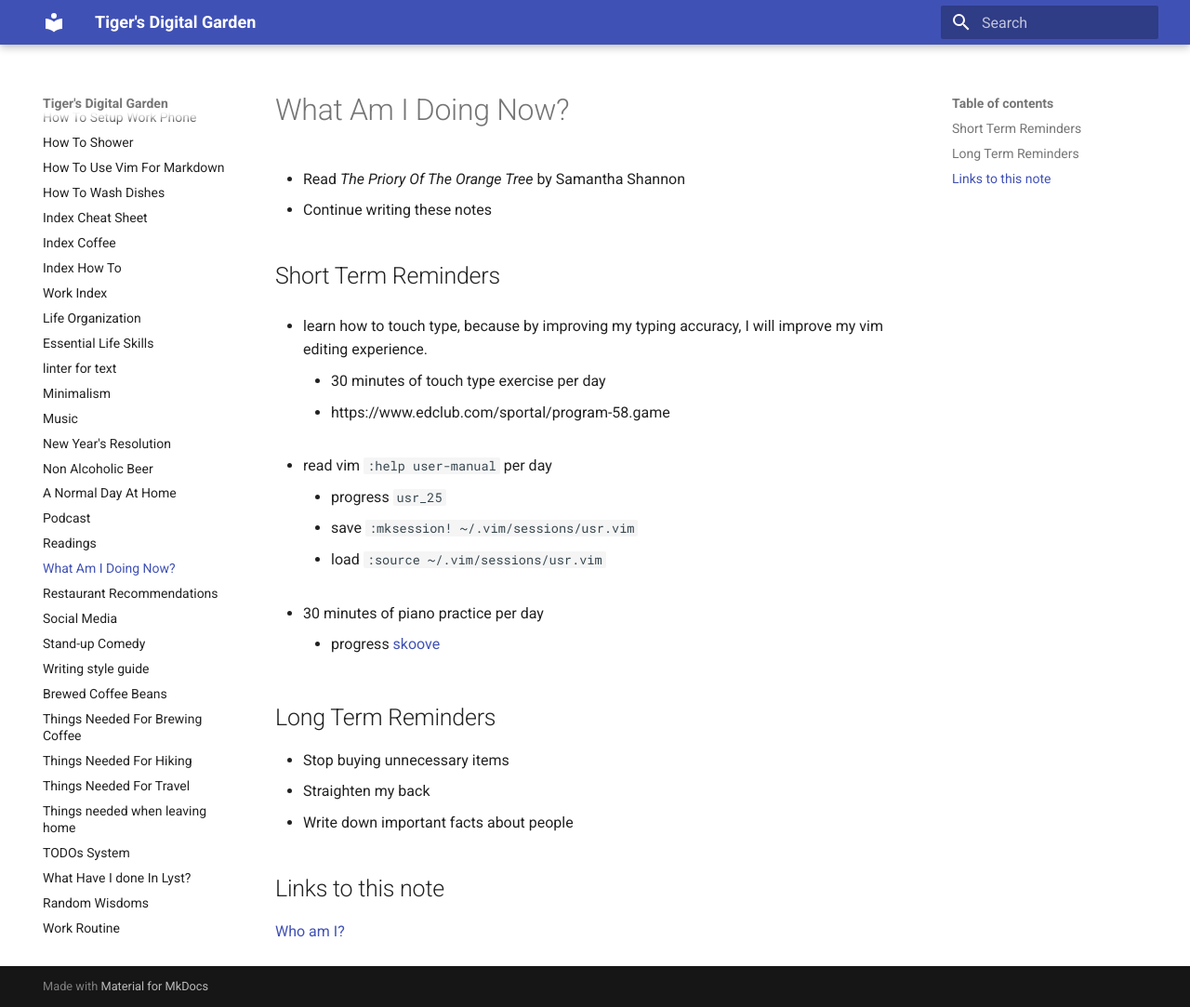
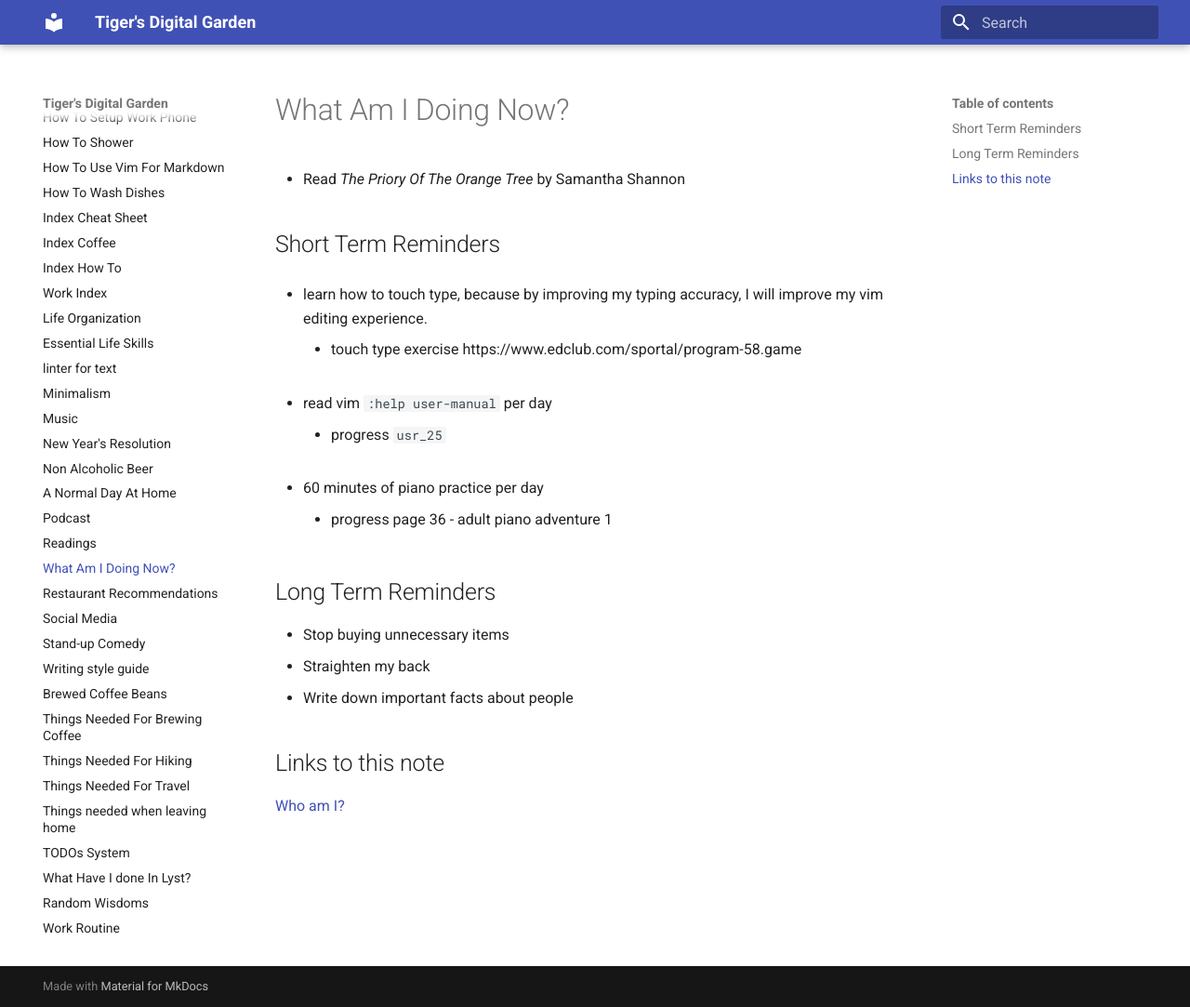
Before and after one commit to ynotstartups/notes, an MkDocs documentation site: the page built from notes/reminders.md, in a window 1280 px wide and 1083 px high. Shown: the whole window at 93% size. Built offline with MkDocs 1.6.1 and Material for MkDocs 9.7.7, drawn with Linux system fonts in a browser that asks for light colours.

Commit message:
update reminders

```diff
--- a/notes/reminders.md
+++ b/notes/reminders.md
@@ -1,24 +1,20 @@
 # What Am I Doing Now?
 
 - Read _The Priory Of The Orange Tree_ by Samantha Shannon
-- Continue writing these notes
 
 ## Short Term Reminders
 
 - learn how to touch type, because by improving my typing accuracy, I will improve my vim editing experience.
 
-  - 30 minutes of touch type exercise per day
-  - https://www.edclub.com/sportal/program-58.game
+  - touch type exercise https://www.edclub.com/sportal/program-58.game
 
 - read vim `:help user-manual` per day
 
   - progress `usr_25`
-  - save `:mksession! ~/.vim/sessions/usr.vim`
-  - load `:source ~/.vim/sessions/usr.vim`
 
-- 30 minutes of piano practice per day
+- 60 minutes of piano practice per day
 
-  - progress [skoove](https://www.skoove.com/en/app/lesson/37)
+  - progress page 36 - adult piano adventure 1
 
 ## Long Term Reminders
 
```
